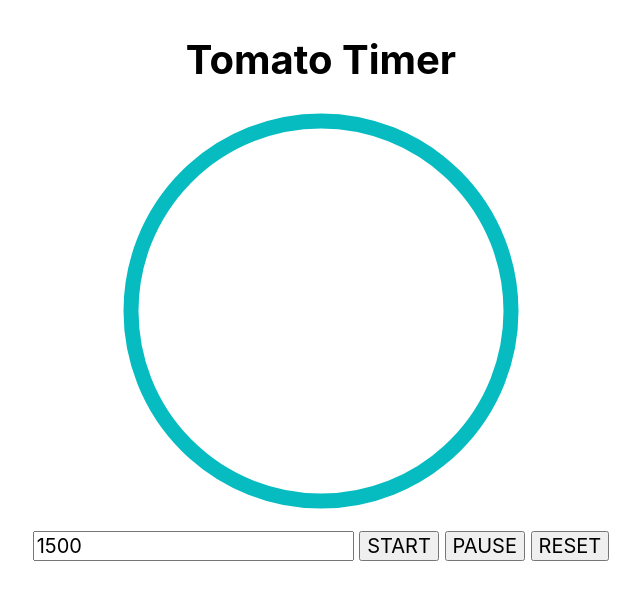
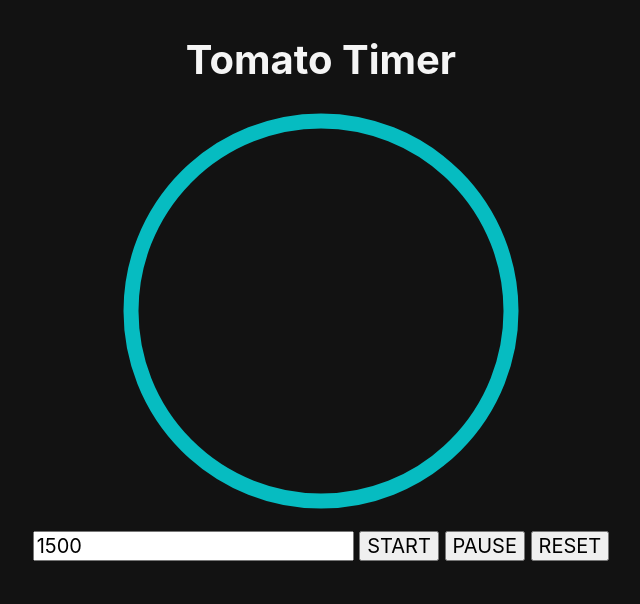
Before and after one commit to hvanlear/Tomato-Timer, a plain HTML site: page index.html in a window 1280 px wide. Shown: the whole page, without its empty margins (319-959 px from the left). Drawn offline with Linux system fonts and the light colour scheme.

Commit message:
changed to darkmode theme

```diff
--- a/style.css
+++ b/style.css
@@ -4,8 +4,13 @@
   font-size: 20px;
 }
 
+body {
+  background-color: #121212;
+}
+
 h1 {
   font-size: 40px;
+  color: whitesmoke;
 }
 
 svg {
@@ -19,12 +24,17 @@ svg {
   flex-direction: column;
 }
 
+button {
+  cursor: pointer;
+}
+
 .controls {
   margin-top: 20px;
 }
 
 .pomCounter,
 .pomAmount {
+  color: whitesmoke;
   line-height: 30px;
   letter-spacing: 1px;
 }
```
